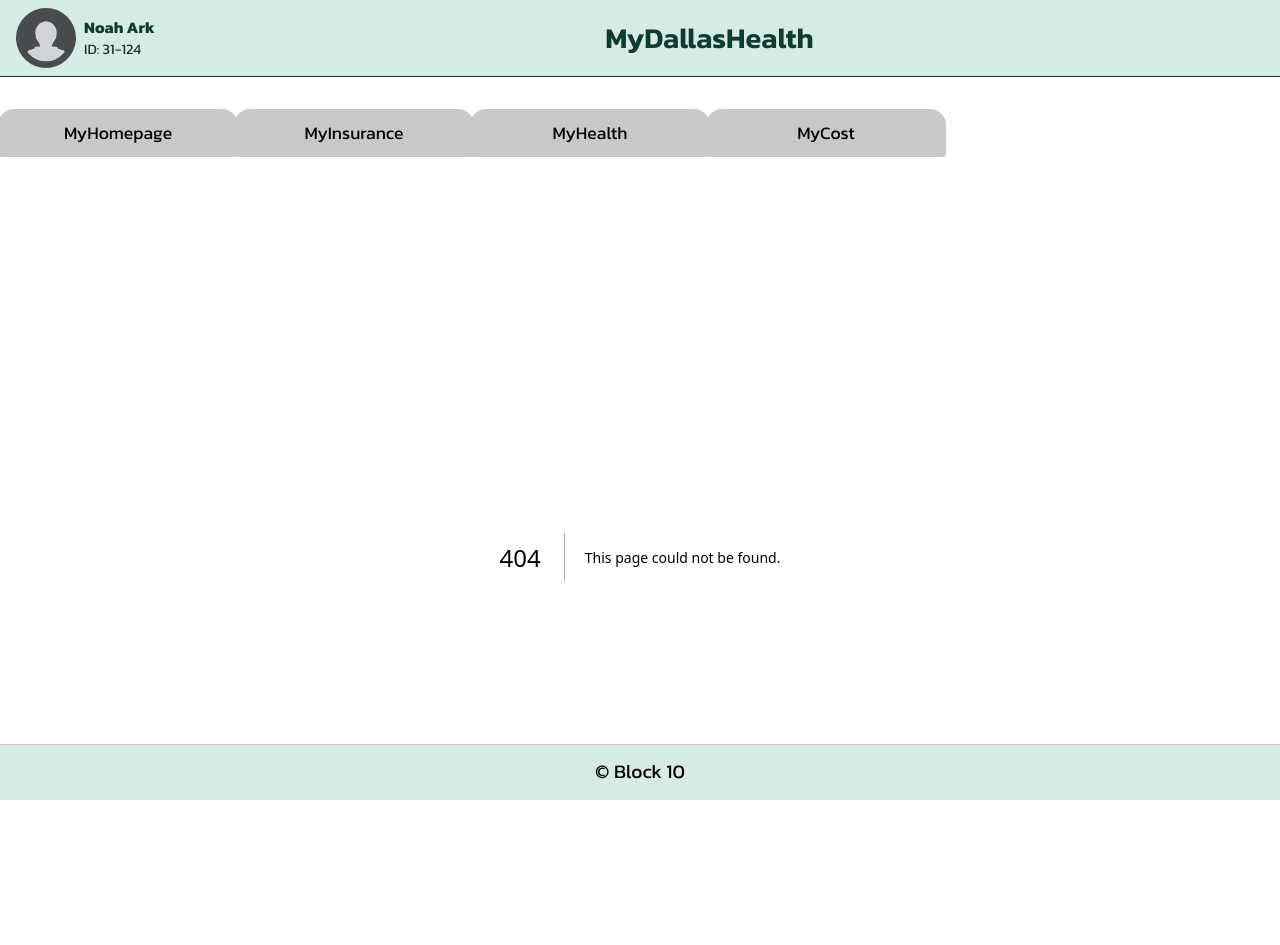
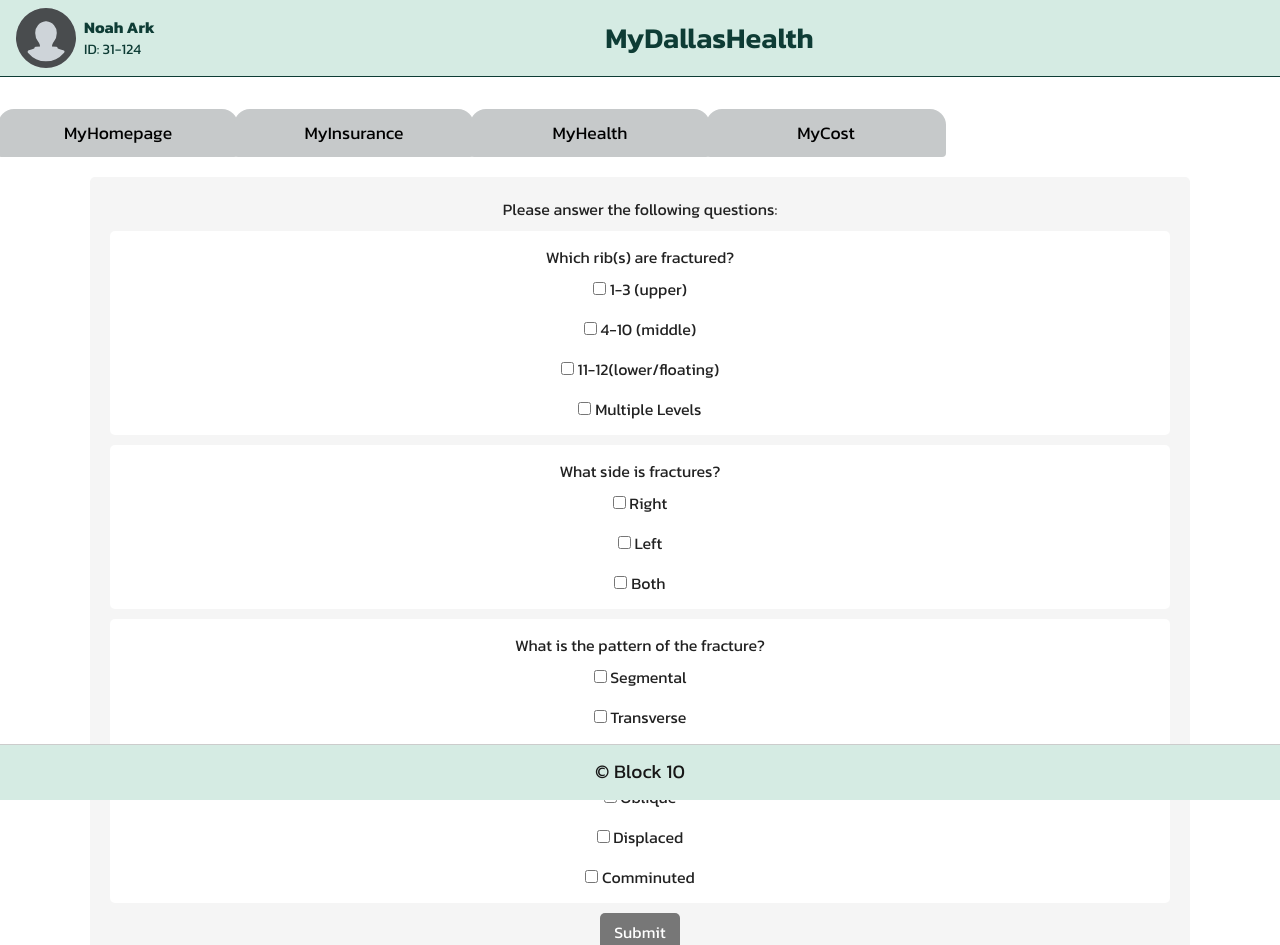
Before and after one commit to Steezzee/dallashealthcare, a Next.js app: page /cost/ribfractureform in a window 1280 px wide. Before the commit this address had no page. Shown: the top 945 px of the page. Built offline with nearby package versions, Linux system fonts and the light colour scheme.

Commit message:
Create page.tsx
manually added again

```diff
--- /dev/null
+++ b/app/cost/ribfractureform/page.tsx
@@ -0,0 +1,64 @@
+'use client';
+
+import React from 'react';
+import styles from './ribfractureform.module.css';
+import { useRouter } from 'next/navigation';
+
+
+const RibFractureForm: React.FC = () => {
+  const router = useRouter();
+
+  const handleSubmit = () => {
+    // Add form validation here or possibly save in local storage
+    router.push('/cost');
+  };
+
+  return (
+    <div className={styles["form-container"]}>
+      <h3>Please answer the following questions:</h3>
+
+      <div className={styles.question}>
+        <label>Which rib(s) are fractured?</label>
+        <div className={styles.options}>
+          <label><input type="checkbox" /> 1-3 (upper)</label>
+          <label><input type="checkbox" /> 4-10 (middle)</label>
+          <label><input type="checkbox" /> 11-12(lower/floating)</label>
+          <label><input type="checkbox" /> Multiple Levels</label>
+
+        </div>
+      </div>
+
+      <div className={styles.question}>
+        <label>What side is fractures?</label>
+        <div className={styles.options}>
+          <label><input type="checkbox" /> Right</label>
+          <label><input type="checkbox" /> Left</label>
+          <label><input type="checkbox" /> Both</label>
+        </div>
+      </div>
+
+      <div className={styles.question}>
+        <label>What is the pattern of the fracture?</label>
+        <div className={styles.options}>
+          <label><input type="checkbox" /> Segmental</label>
+          <label><input type="checkbox" /> Transverse</label>
+          <label><input type="checkbox" /> Non-displaced</label>
+          <label><input type="checkbox" /> Oblique</label>
+          <label><input type="checkbox" /> Displaced</label>
+          <label><input type="checkbox" /> Comminuted</label>
+        </div>
+      </div>
+
+      <button
+      type="button"
+      className={styles["submit-btn"]}
+      onClick={handleSubmit}
+      >
+        Submit
+        </button>
+    </div>
+  );
+};
+
+
+export default RibFractureForm;
```
